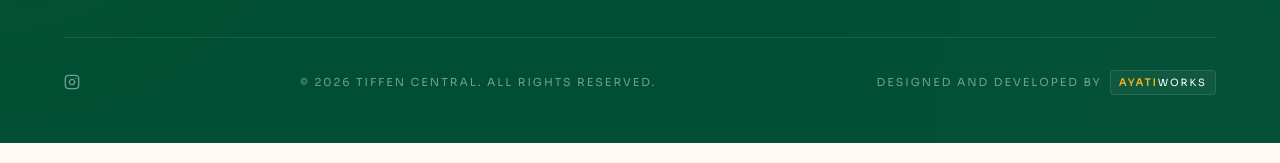
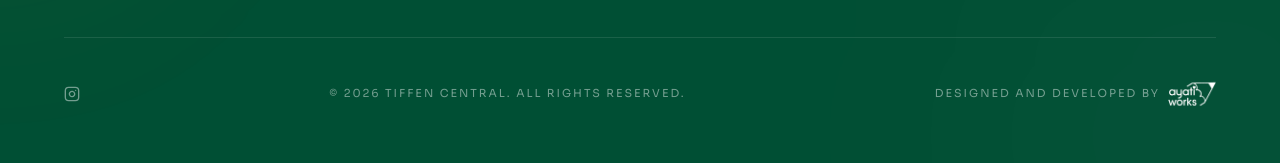
Before and after one commit to ayatiworkstechnologies/tiffen-central, a Next.js app: page / in a window 1280 px wide. Shown: the part 7041-7204 px from the top of the page. Built offline with nearby package versions, Linux system fonts and the light colour scheme; no server answers.

Commit message:
14/7/2026 update corrections 1

```diff
--- a/components/Footer.jsx
+++ b/components/Footer.jsx
@@ -181,8 +181,8 @@ export default function Footer() {
                     if (!isReady) e.preventDefault();
                   }}
                   className={`text-[16px] transition-all duration-300 ${isReady
-                      ? "text-white/45 hover:-translate-y-1 hover:text-accent"
-                      : "text-white/25 cursor-not-allowed"
+                    ? "text-white/45 hover:-translate-y-1 hover:text-accent"
+                    : "text-white/25 cursor-not-allowed"
                     }`}
                 >
                   <Icon />
@@ -201,16 +201,15 @@ export default function Footer() {
               href="https://ayatiworks.com"
               target="_blank"
               rel="noopener noreferrer"
-              className="group flex items-center gap-2 transition-opacity hover:opacity-80"
+              className="transition-opacity hover:opacity-85 inline-flex"
             >
-              <div className="flex items-center justify-center rounded border border-white/10 bg-white/5 px-2 py-1 transition-colors group-hover:bg-white/10">
-                <span className="font-sans text-[10px] font-bold tracking-[0.2em] text-accent">
-                  AYATI
-                </span>
-                <span className="font-sans text-[10px] font-light tracking-[0.2em] text-white">
-                  WORKS
-                </span>
-              </div>
+              <Image
+                src="/ayati-logo-web-no-bg.png"
+                alt="Ayati Works"
+                width={150}
+                height={40}
+                className="h-12 w-auto object-contain brightness-0 invert"
+              />
             </Link>
           </div>
         </motion.div>
```
Also changed, not shown: public/ayati-logo-web-no-bg.png (added), public/ayati-logo-web.png (added).
